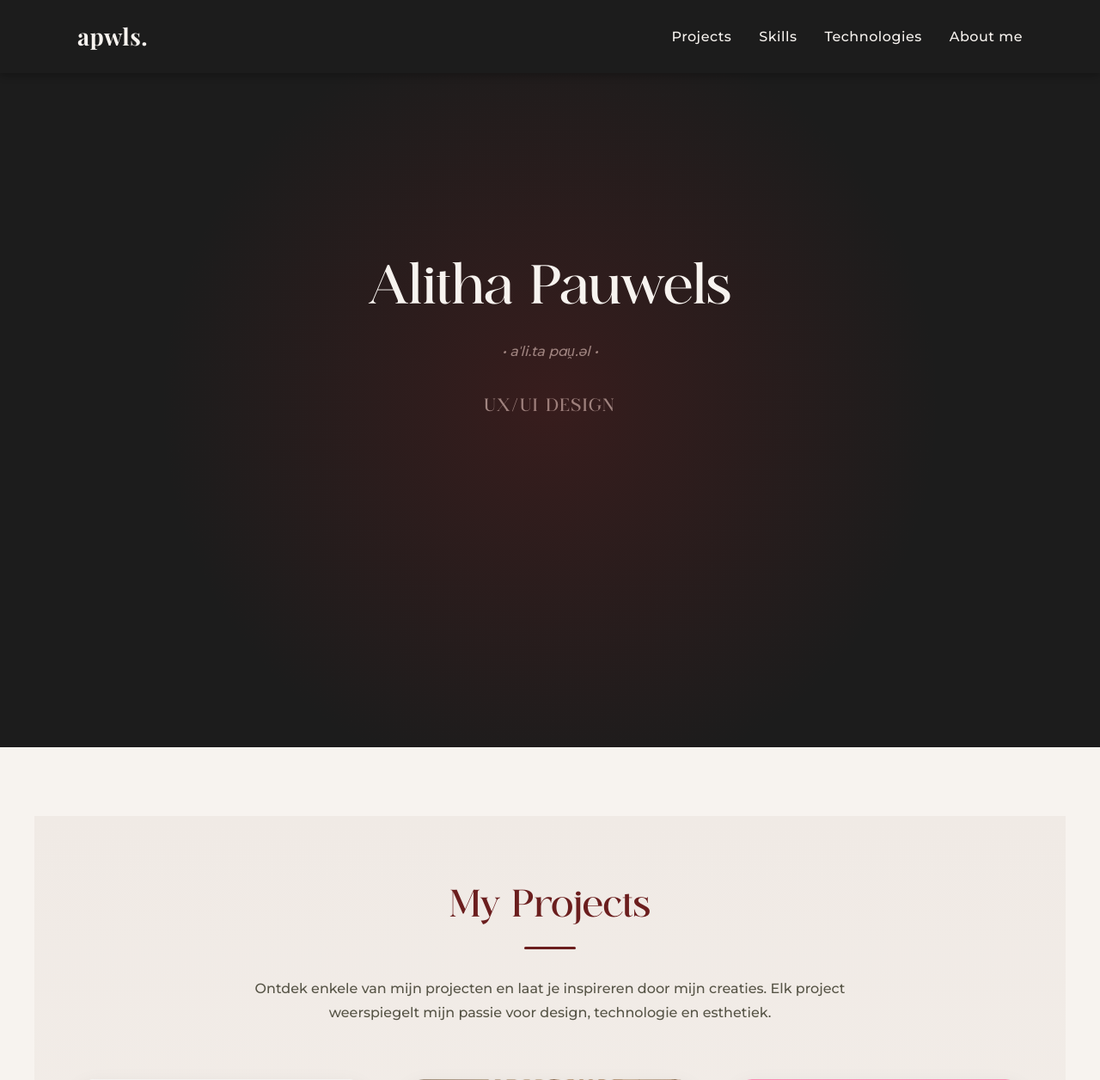
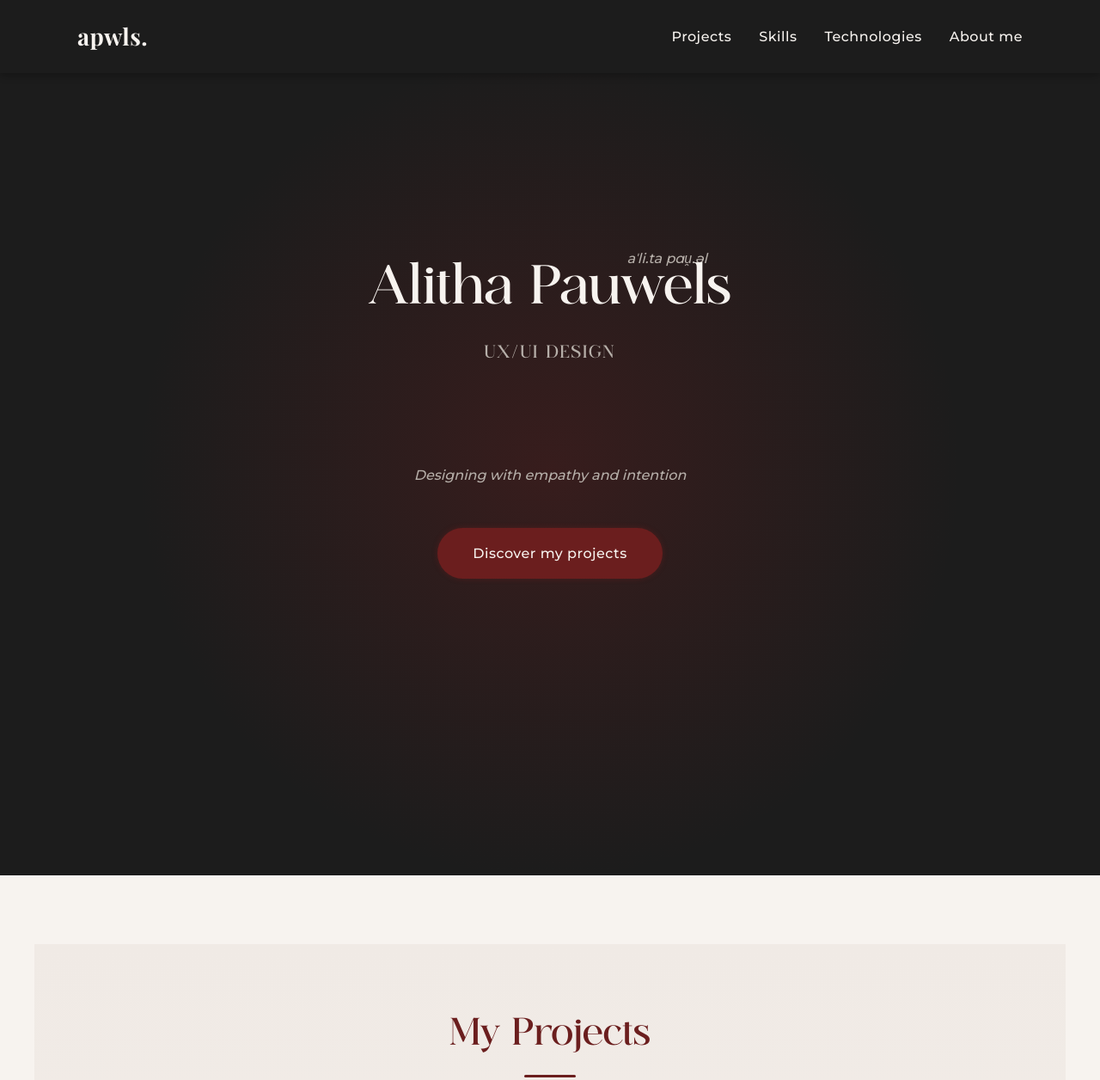
Before and after one commit to AlithaPwls/PF-AP, a PHP site: page / in a window 1280 px wide. Shown: the top 1256 px of the page at 86% size. Run offline with PHP 8.4, Linux system fonts and the light colour scheme.

Commit message:
small changes index

```diff
--- a/css/index.css
+++ b/css/index.css
@@ -46,41 +46,114 @@ h1, h2, h3 {
   overflow: hidden;
 }
 
+/* Gloed-achtergrond */
 .hero::before {
   content: "";
   position: absolute;
   inset: 0;
   background: radial-gradient(circle at var(--x, 50%) var(--y, 50%), rgba(107, 30, 30, 0.35), transparent 60%);
+  z-index: 0; /* 👈 belangrijk: glow achter de tekst */
 }
 
+/* Zorg dat tekst zichtbaar is */
+.hero-text {
+  position: relative;
+  z-index: 2; /* 👈 tekst boven overlay */
+}
+
+/* Titel */
 .hero h1 {
   font-size: 4rem;
-  z-index: 1;
   position: relative;
+  z-index: 2;
 }
 
+/* Fonetische uitspraak */
 .phonetic {
   color: #B6AFA9;
   font-style: italic;
-  margin-top: 0.5rem;
+  position: absolute;
+  right: 425px;
+  top: 9px;
 }
 
+/* Ondertitel */
 .hero h2 {
   font-size: 1.3rem;
   letter-spacing: 2px;
-  margin-top: 2rem;
+  margin-top: 0.3rem;
   text-transform: uppercase;
   color: #B6AFA9;
 }
 
+/* Tagline – fade in */
 .tagline {
-  margin-top: 1rem;
+  margin-top: 7rem;
   font-size: 1rem;
   color: #B6AFA9;
   font-style: italic;
   opacity: 0;
   animation: fadeIn 2.5s ease 1.5s forwards;
 }
+
+/* Knop */
+.hero-btn {
+  display: inline-block;
+  margin-top: 3rem;
+  padding: 1rem 2.6rem;
+  background-color: #6B1E1E;
+  color: #F7F3EF;
+  font-weight: 500;
+  font-size: 1rem;
+  letter-spacing: 0.5px;
+  border-radius: 40px;
+  text-decoration: none;
+  position: relative;
+  overflow: hidden;
+  transition: all 0.4s ease;
+  z-index: 2;
+  opacity: 0;
+  animation: fadeIn 2s ease 2.3s forwards, pulse 3s infinite ease-in-out;
+}
+
+/* Subtiele glow */
+.hero-btn::before {
+  content: "";
+  position: absolute;
+  top: -40%;
+  left: -40%;
+  width: 180%;
+  height: 180%;
+  background: radial-gradient(circle, rgba(107, 30, 30, 0.35) 0%, transparent 70%);
+  transform: scale(0);
+  opacity: 0;
+  transition: all 0.5s ease;
+}
+
+.hero-btn:hover {
+  background-color: #571818;
+  transform: translateY(-4px);
+  box-shadow: 0 10px 25px rgba(107, 30, 30, 0.4);
+}
+
+.hero-btn:hover::before {
+  transform: scale(1);
+  opacity: 1;
+}
+
+/* Pulse animatie */
+@keyframes pulse {
+  0% { box-shadow: 0 0 0 rgba(107,30,30,0.5); }
+  50% { box-shadow: 0 0 18px rgba(107,30,30,0.4); }
+  100% { box-shadow: 0 0 0 rgba(107,30,30,0.5); }
+}
+
+/* FadeIn animatie */
+@keyframes fadeIn {
+  from { opacity: 0; transform: translateY(10px); }
+  to { opacity: 1; transform: translateY(0); }
+}
+
 
 /* ========== PROJECTS ========== */
 #projects {
--- a/index.html
+++ b/index.html
@@ -71,9 +71,10 @@
   <section class="hero">
     <div class="hero-text">
       <h1>Alitha Pauwels</h1>
-      <p class="phonetic">• aˈli.ta pɑu̯.əl •</p>
+      <p class="phonetic">aˈli.ta pɑu̯.əl</p>
       <h2>UX/UI DESIGN</h2>
       <p class="tagline">Designing with empathy and intention</p>
+      <a href="#projects" class="hero-btn">Discover my projects</a>
     </div>
   </section>
 
```
